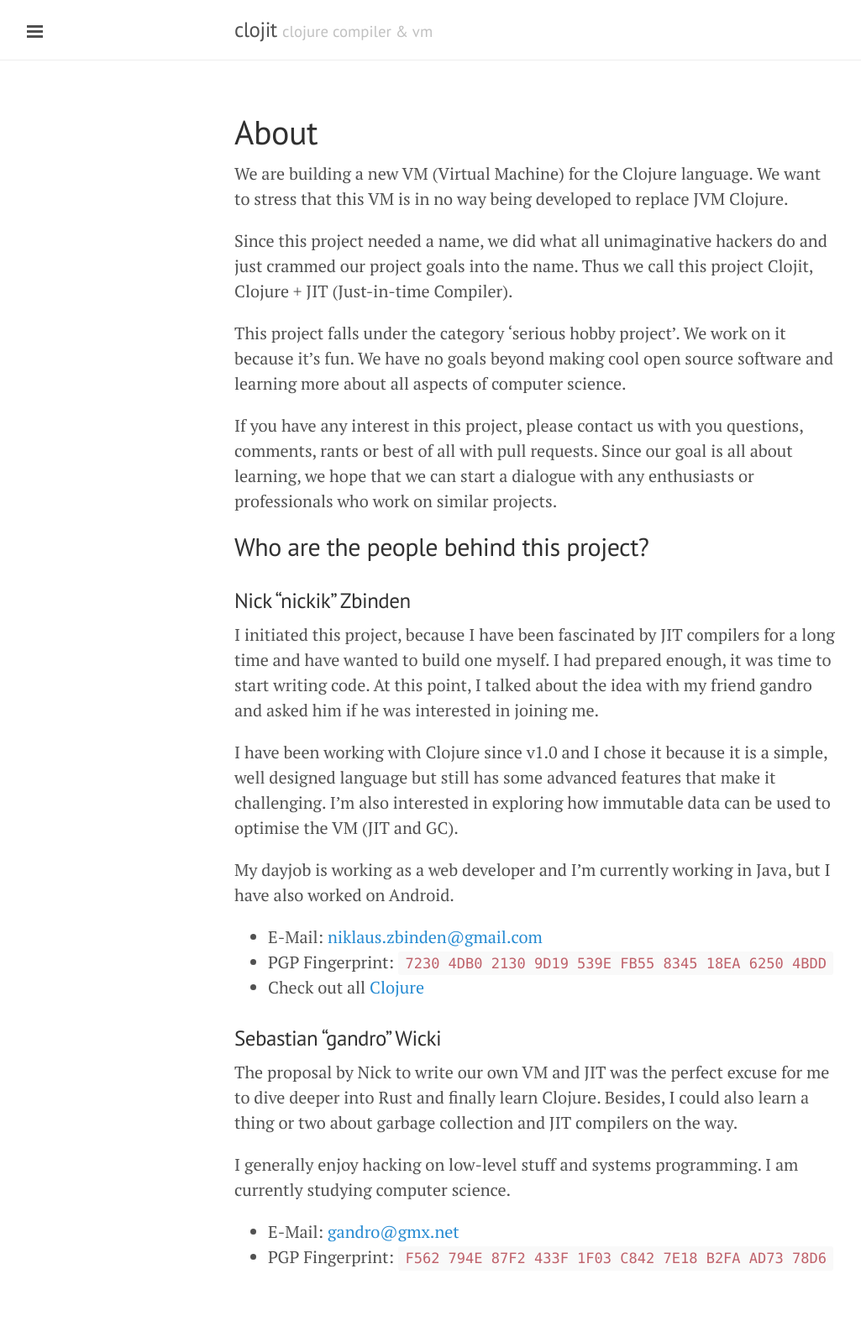
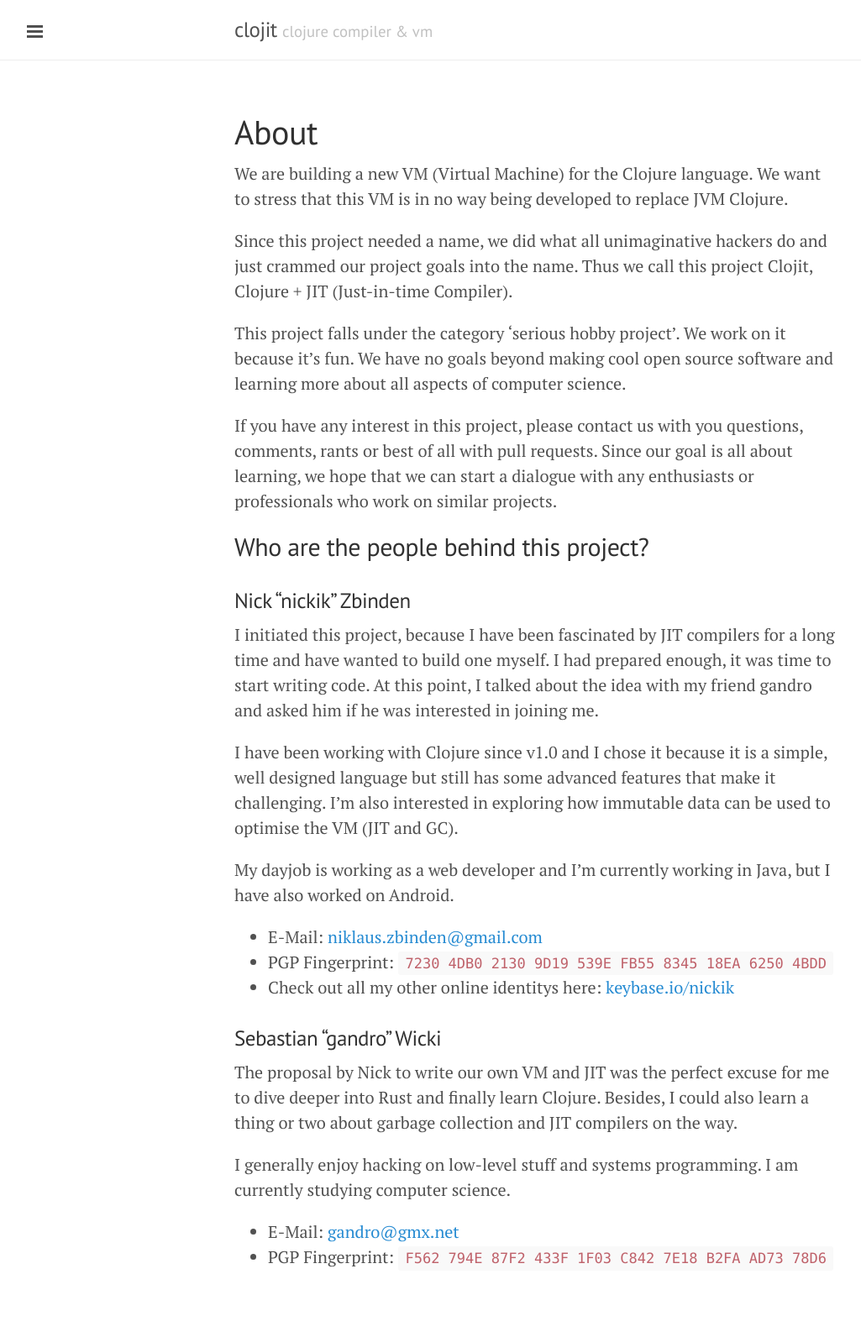
Before and after one commit to clojit/clojit.github.io, a Jekyll site: the page built from about.md, in a window 1280 px wide. Shown: the whole page at 84% size, without its empty margins (1-1026 px from the left). Built offline with Jekyll 4.4.1, drawn with Linux system fonts in a browser that asks for light colours; Markdown is read by kramdown in place of the engine named in the settings.

Commit message:
Update about.md

```diff
--- a/about.md
+++ b/about.md
@@ -23,7 +23,7 @@ My dayjob is working as a web developer and I'm currently working in Java, but I
 
    - E-Mail: [niklaus.zbinden@gmail.com](mailto:niklaus.zbinden@gmail.com)
    - PGP Fingerprint: `7230 4DB0 2130 9D19 539E FB55 8345 18EA 6250 4BDD`
-   - Check out all [Clojure](keybase.io/nickik)
+   - Check out all my other online identitys here: [keybase.io/nickik](keybase.io/nickik)
 
 ### Sebastian "gandro" Wicki
 
```
